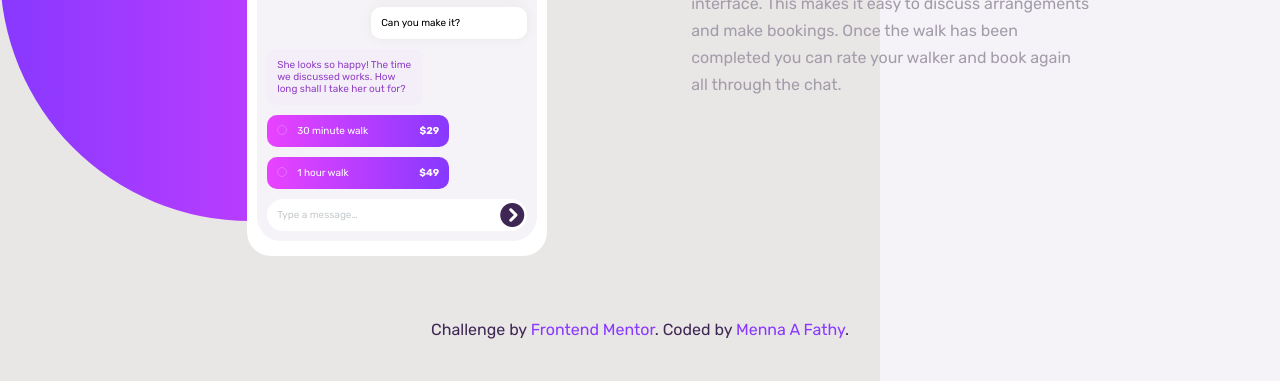
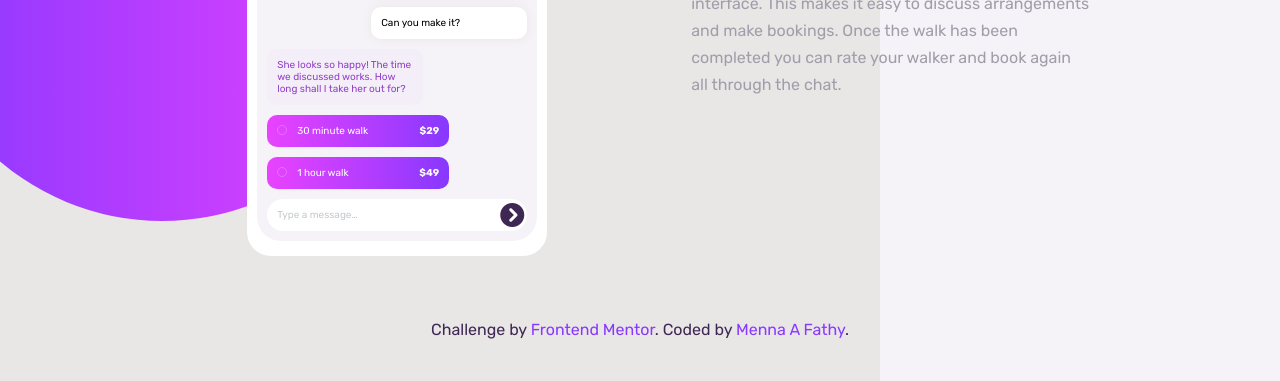
Before and after one commit to mennaAFathy1014/chat-app-css-illustration, a plain HTML site: page index.html in a window 1280 px wide. Shown: the part 419-800 px from the top of the page. Drawn offline with Linux system fonts and the light colour scheme.

Commit message:
modified background

```diff
--- a/css/main.css
+++ b/css/main.css
@@ -71,7 +71,7 @@ body::after{
 
     body::after{
         width: 31.25rem;
-        left: 0;
+        left: -5.5rem;
         border-radius:0 0 17rem 17em ;
         -webkit-border-radius:0 0 17rem 17rem ;
         -moz-border-radius:0 0 17rem 17rem ;
```
